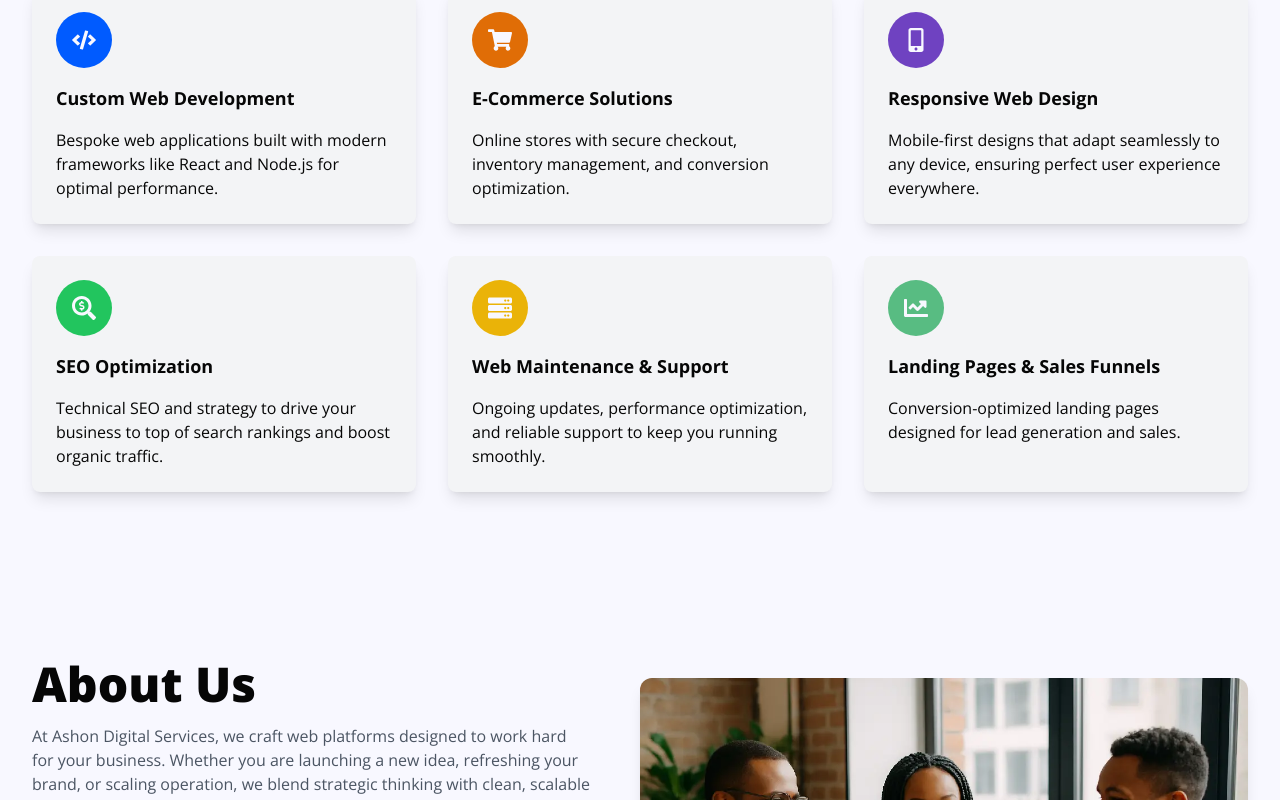
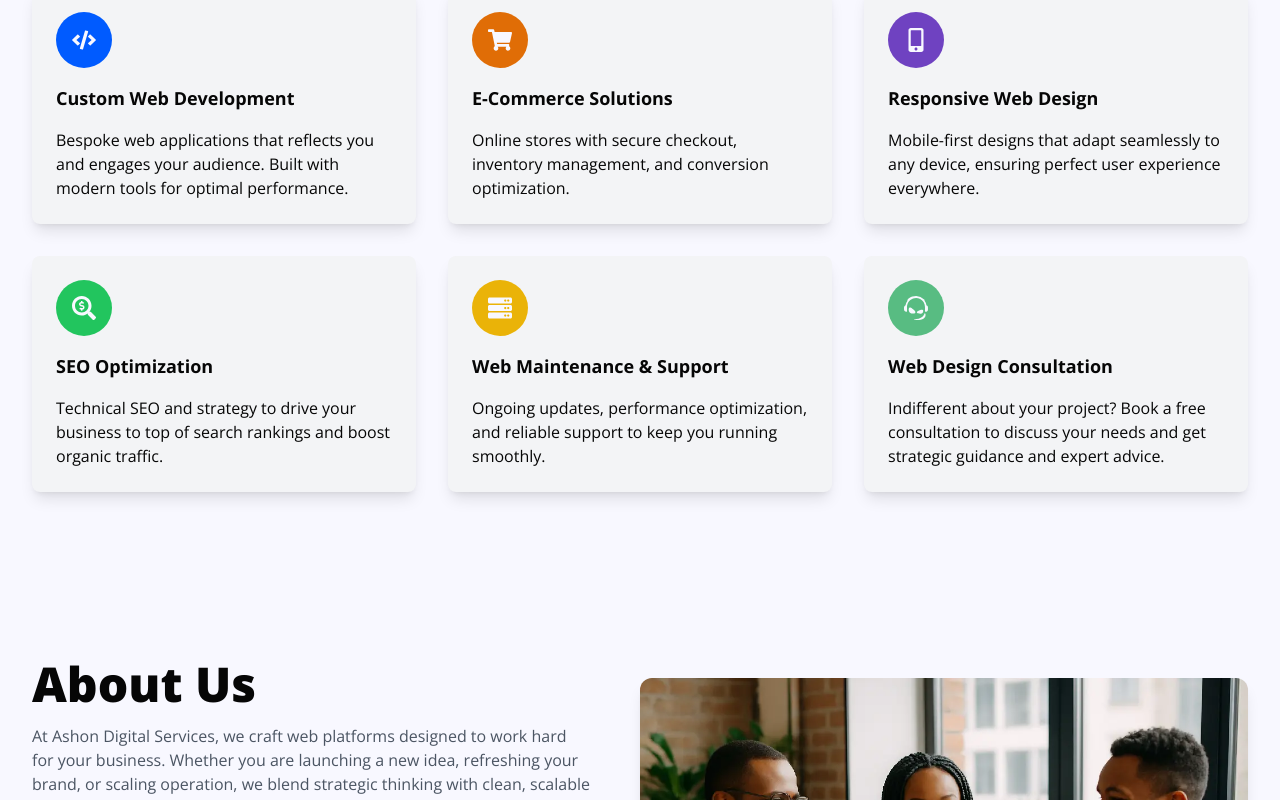
Before and after one commit to AshadeSamson/ashon-digital-services, a Next.js app: page / in a window 1280 px wide. Shown: the part 1040-1840 px from the top of the page. Built offline with nearby package versions, Linux system fonts and the light colour scheme.

Commit message:
[fix]: Update contact links across the page, update body copy for sections of services component and contact

```diff
--- a/app/_components/_modals/privacyPolicy/privacyPolicy.module.css
+++ b/app/_components/_modals/privacyPolicy/privacyPolicy.module.css
@@ -11,7 +11,7 @@
 }
 
 .modal {
-  background: white;
+  background: rgb(var(--white));
   border-radius: 0.75rem;
   padding: 2rem;
   max-width: 600px;
--- a/app/_components/_sections/(landingPage)/contact/contact.tsx
+++ b/app/_components/_sections/(landingPage)/contact/contact.tsx
@@ -3,6 +3,7 @@
 import React, { useState } from 'react';
 import { FaEnvelope, FaUser, FaCommentDots, FaArrowRight, FaWhatsapp } from 'react-icons/fa';
 import styles from './contact.module.css';
+import Link from 'next/link';
 
 const Contact: React.FC = () => {
   const [formData, setFormData] = useState({
@@ -36,7 +37,12 @@ const Contact: React.FC = () => {
               Take the first step toward better mental health today. Our team is here to support you every step of the way.
             </p>
             <div className={styles.buttonContainer}>
-              <a className={styles.contactbutton}>Work With Us <FaArrowRight className="ml-2" /></a>
+              <Link href="https://wa.link/1uww5s"
+                    className={styles.contactbutton}
+                    target="_blank"
+                    rel="noopener noreferrer">
+                      DM Us on WhatsApp
+                      <FaArrowRight className="ml-2" /></Link>
             </div>
           </div>
 
--- a/app/_components/_sections/(landingPage)/services/services.tsx
+++ b/app/_components/_sections/(landingPage)/services/services.tsx
@@ -1,11 +1,11 @@
 import React from 'react';
 import styles from './services.module.css';
-import { FaCode, FaMobileAlt, FaSearchDollar, FaShoppingCart, FaServer, FaChartLine, FaArrowRight } from 'react-icons/fa';
+import { FaCode, FaMobileAlt, FaSearchDollar, FaShoppingCart, FaServer, FaTeamspeak  } from 'react-icons/fa';
 
 const services = [
   {
     title: 'Custom Web Development',
-    description: 'Bespoke web applications built with modern frameworks like React and Node.js for optimal performance.',
+    description: 'Bespoke web applications that reflects you and engages your audience. Built with modern tools for optimal performance.',
     icon: <FaCode />,
     color: 'primary'
   },
@@ -34,9 +34,9 @@ const services = [
     color: 'yellow'
   },
   {
-    title: 'Landing Pages & Sales Funnels',
-    description: 'Conversion-optimized landing pages designed for lead generation and sales.',
-    icon: <FaChartLine />,
+    title: 'Web Design Consultation',
+    description: 'Indifferent about your project? Book a free consultation to discuss your needs and get strategic guidance and expert advice.',
+    icon: <FaTeamspeak />,
     color: 'secondary'
   }
 ];
--- a/app/_components/_whatsAppBtn/whatsappBtn.tsx
+++ b/app/_components/_whatsAppBtn/whatsappBtn.tsx
@@ -3,20 +3,20 @@
 import React from 'react';
 import styles from './whatsappBtn.module.css';
 import { FaWhatsapp } from 'react-icons/fa';
+import Link from 'next/link';
 
 const WhatsAppButton: React.FC = () => {
-  const phoneNumber = '2349012345678';
 
   return (
-    <a
-      href={`https://wa.me/${phoneNumber}`}
+    <Link
+      href="https://wa.link/1uww5s"
       className={styles.whatsapp}
       target="_blank"
       rel="noopener noreferrer"
       aria-label="Chat with us on WhatsApp"
     >
       <FaWhatsapp className={styles.icon} />
-    </a>
+    </Link>
   );
 };
 
```
